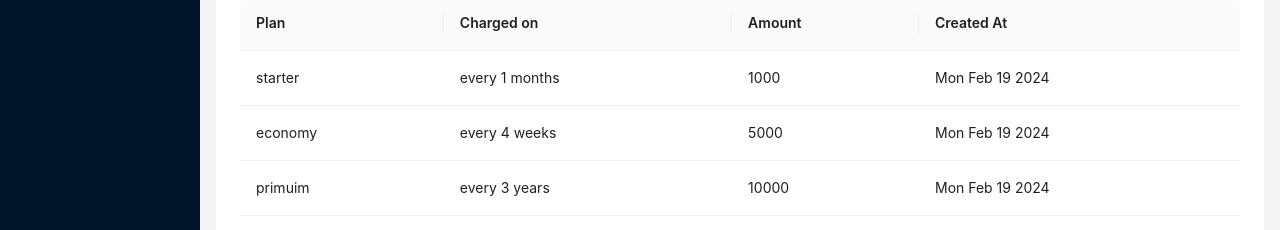
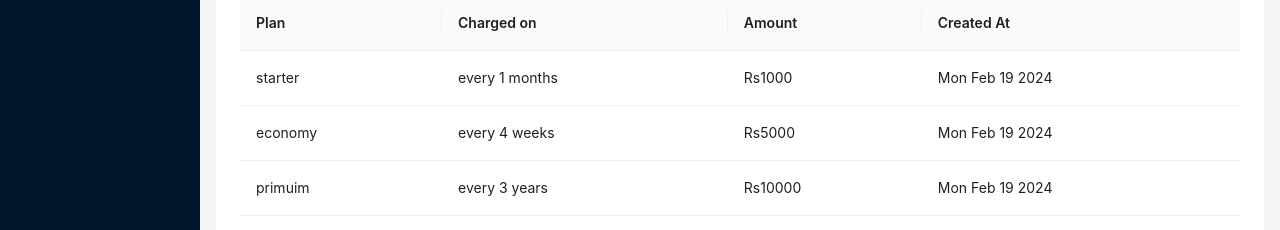
Before and after one commit to KaleemUllah700/edu, a Next.js app: page /cms/plans in a window 1280 px wide. Shown: the part 178-408 px from the top of the page. Built offline with nearby package versions, Linux system fonts and the light colour scheme.

Commit message:
cms-plans completed

```diff
--- a/components/cms/plans/index.jsx
+++ b/components/cms/plans/index.jsx
@@ -2,13 +2,16 @@
 import { useState } from "react"
 
 import CmsLayout from "@/components/shared/layout/cms"
+import Currency from "@/components/shared/currency"
 
 import {
     Button, Drawer, Form, Input, Select, Table
 } from 'antd'
+
 import {
     PlusCircleOutlined
 } from '@ant-design/icons'
+
 
 const Plans = ()=>{
 
@@ -27,8 +30,8 @@ const Plans = ()=>{
         },
         {
             title: 'Amount',
-            dataIndex: 'amount',
-            key: 'amount'
+            key: 'amount',
+            render: (_,item)=>(<Currency>{item.amount}</Currency>)
         },
         {
             title: 'Created At',
```
